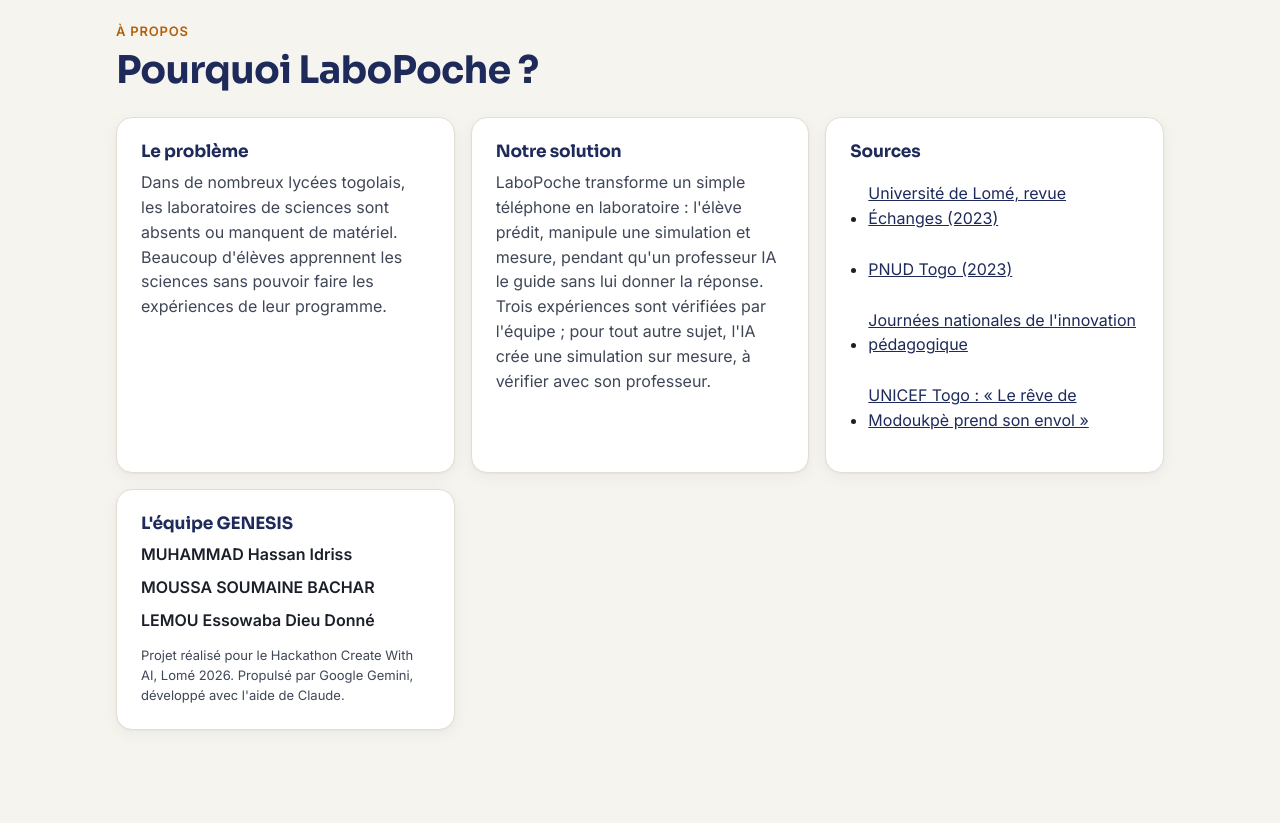
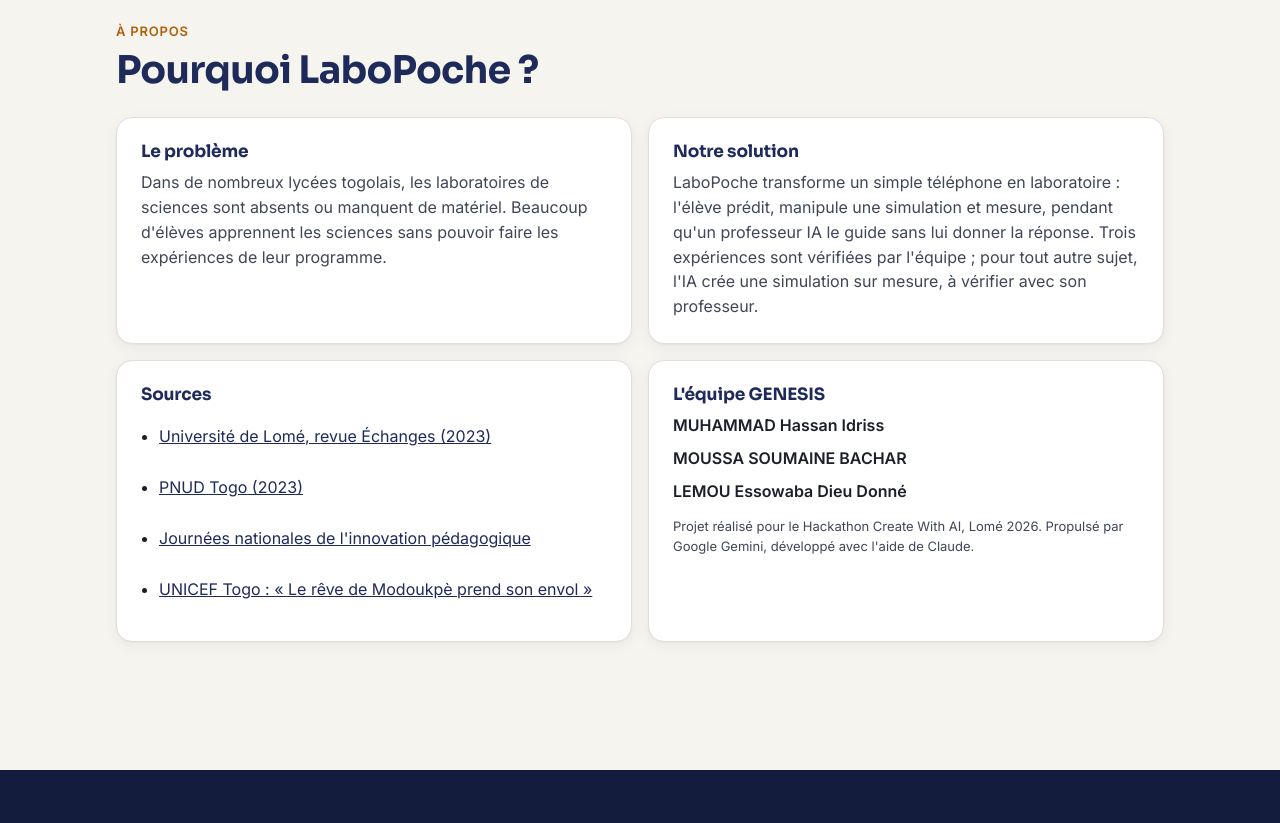
Before and after one commit to MyDido/labopoche, a plain HTML site: page index.html in a window 1280 px wide. Shown: the part 2130-2953 px from the top of the page. Drawn offline with nearby package versions, Linux system fonts and the light colour scheme.

Commit message:
v3 : À propos en 2 colonnes sur ordinateur
Co-Authored-By: Claude Opus 5.5 <noreply@anthropic.com>

```diff
--- a/index.html
+++ b/index.html
@@ -494,7 +494,8 @@
   .bloc-enseignants h2 { margin-bottom: 12px; }
   .bloc-enseignants .section-intro { margin: 0 0 24px; color: #3F4656; font-size: 17px; }
   @media (max-width: 640px) { .bloc-enseignants { flex-direction: column; padding: 24px; } }
-  .apropos-grille { display: grid; gap: 16px; grid-template-columns: repeat(auto-fit, minmax(260px, 1fr)); }
+  .apropos-grille { display: grid; gap: 16px; grid-template-columns: 1fr; }
+  @media (min-width: 760px) { .apropos-grille { grid-template-columns: repeat(2, 1fr); } }
   .apropos-grille .carte { padding: 24px; }
   .apropos-grille h3 { font-size: 17px; color: var(--vert-fonce); margin-bottom: 8px; }
   .apropos-grille p { margin: 0; color: #3F4656; }
```
